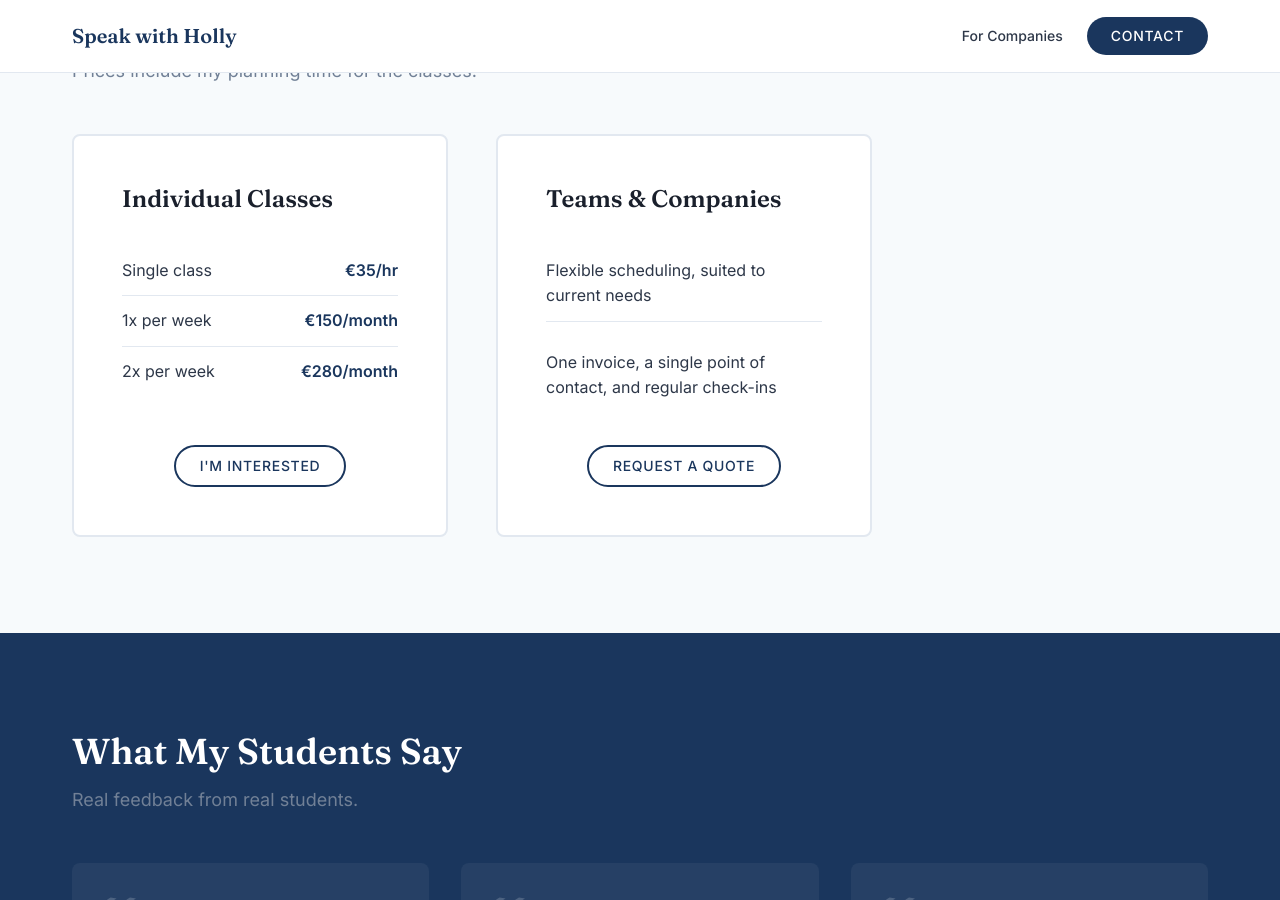
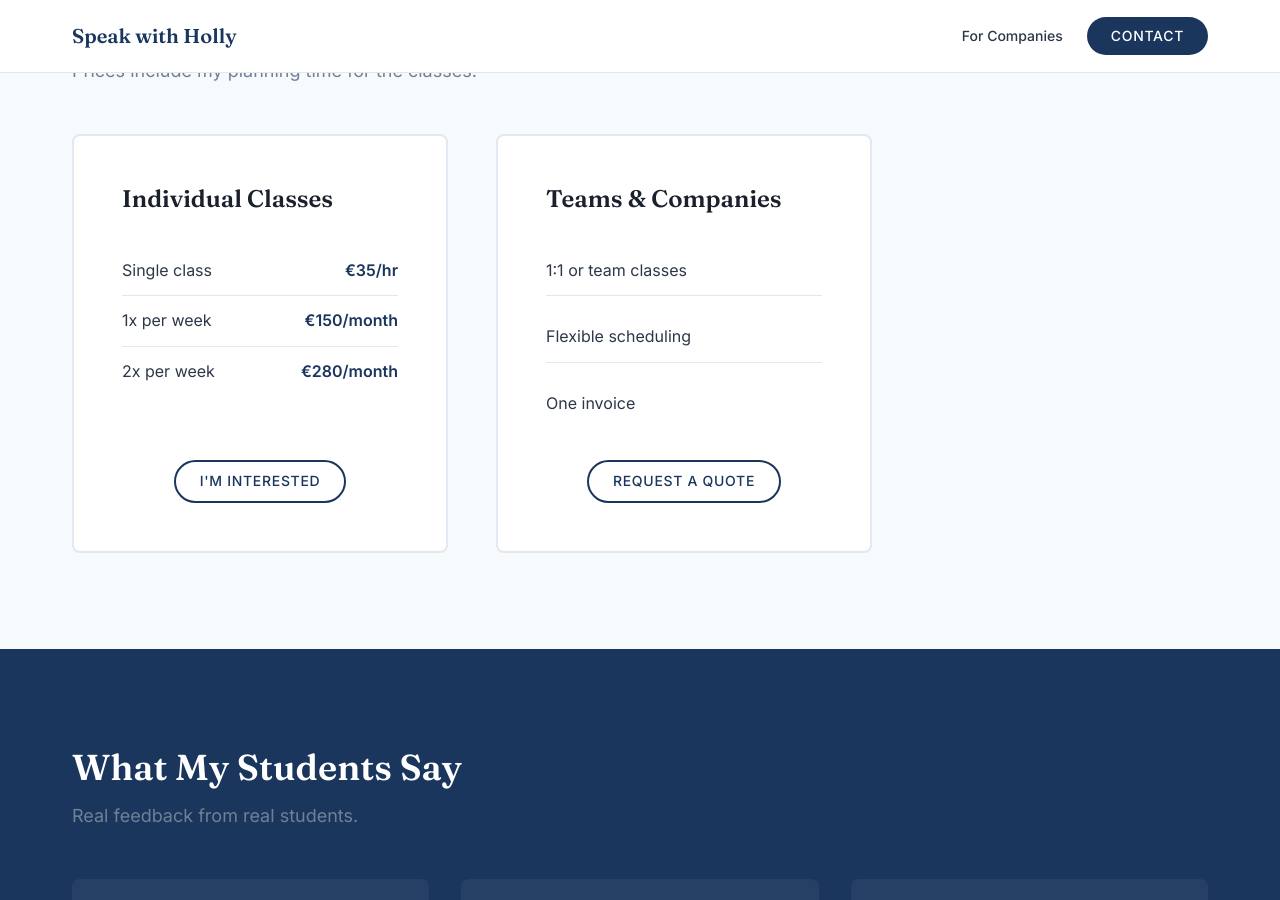
Before and after one commit to nahumgarcia/holly_web, a Jekyll site: the page built from index.html, in a window 1280 px wide and 900 px high, scrolled down 2927 px. Built offline with Jekyll 4.4.1, drawn with Linux system fonts in a browser that asks for light colours.

Commit message:
Simplify Teams & Companies rows to three short lines
Two long sentences read unevenly next to Individual Classes' three
short rows. Replaced with three short phrases (group size,
scheduling, invoicing) so both cards match in row count and rhythm.

Co-Authored-By: Claude Sonnet 5 <noreply@anthropic.com>

```diff
--- a/_data/content.yml
+++ b/_data/content.yml
@@ -171,8 +171,9 @@ pricing:
   teams:
     title: "Teams & Companies"
     rows:
-      - "Flexible scheduling, suited to current needs"
-      - "One invoice, a single point of contact, and regular check-ins"
+      - "1:1 or team classes"
+      - "Flexible scheduling"
+      - "One invoice"
     cta: "Request a quote"
 
 # Testimonials
```
